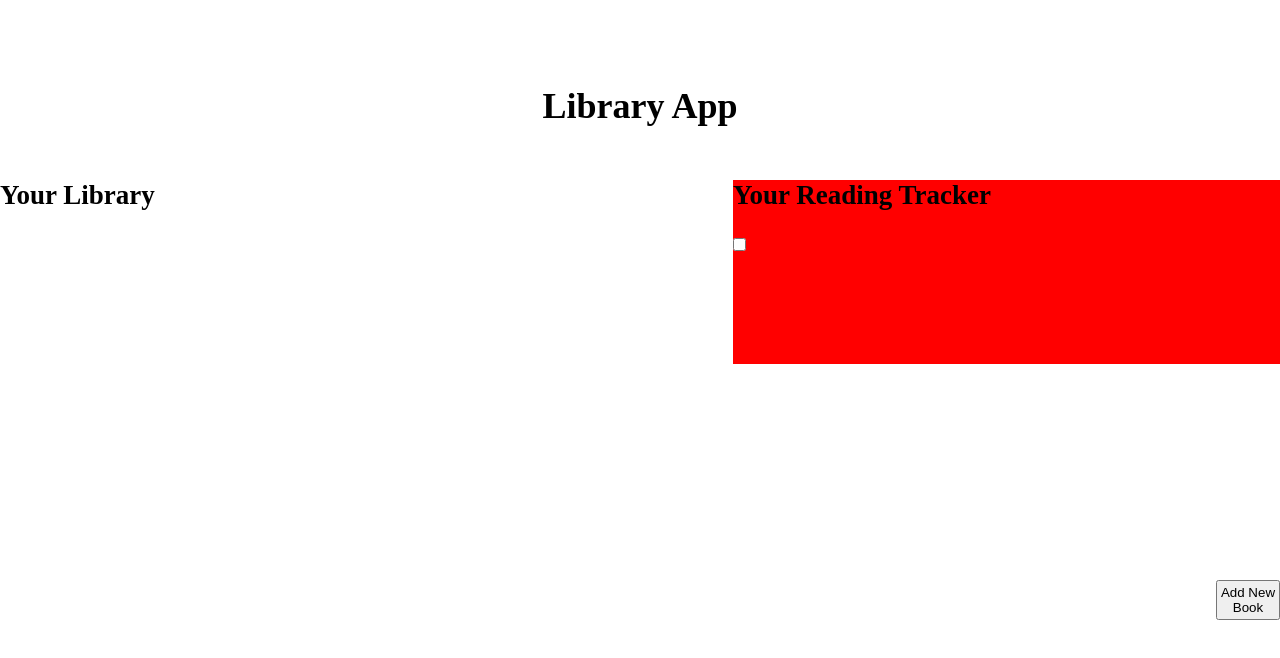
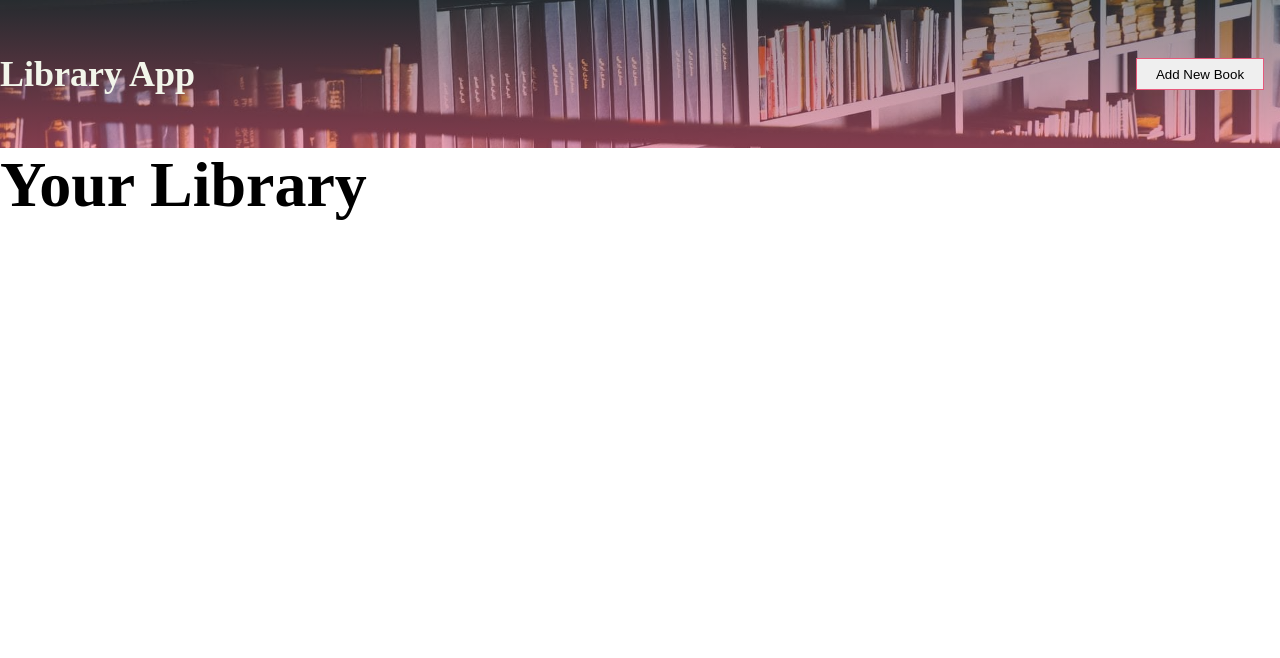
Before and after one commit to tdenis29/myOdinLibrary, a plain HTML site: page index.html in a window 1280 px wide. Drawn offline with Linux system fonts and the light colour scheme.

Commit message:
Donedealio

```diff
--- a/app.js
+++ b/app.js
@@ -15,17 +15,9 @@ class Book {
             this.pages = pages,
             this.read = read
     }
-            readBookStatus = function (){
-                console.log(this)
-                if(this.read === true){
-                    let myCheck = document.getElementById('checkMe');
-                    myCheck.checked = true;
-                } else{
-                    let myCheck = document.getElementById('checkMe');
-                    myCheck.checked = false;
-                }
+
         };
-    }
+
 
 // window.addEventListener("onload"); //loadbooks);
 //addNewBook to open modal window
@@ -46,37 +38,52 @@ form.addEventListener('submit', function addBookToLibrary(e){
             let book = new Book(bookTitle, bookAuthor, bookPages, bookRead);
             myLibrary.push(book);
             overlay.style.display = "none";
+            saveBook()
         }
         //display new book after myLibrary.push()
-        dispalyLibrary()
+        dispalyLibrary(myLibrary)
         //reset form after preventdefault()
         form.reset();
         //calls get cards for lexical reference to remove btns
-        let usetheseBtn = getCards();
+        // let usetheseBtn = getCards();
         //apply event handler to newly created buttons
-        usetheseBtn.forEach(applyEvent);
+        // usetheseBtn.forEach(applyEvent);
 
     });
 //this function gets current button elements and returns as a variable to pass to applyEvent()
-function getCards(){
-let removeBtns = document.querySelectorAll('.remove');
-Array.from(removeBtns);
-return removeBtns;
-}
-function applyEvent(){
-    let usetheseBtn = getCards();
-    //mylibSplice is a named function for !this! reference on clicked button to remove with parentNode
-    usetheseBtn.forEach(btn => {btn.addEventListener('click', function mylibSplice() {
-        let pos = btn.dataset.index;
+// function getCards(){
+// let removeBtns = document.querySelectorAll('.remove');
+// Array.from(removeBtns);
+// return removeBtns;
+// }
+// function applyEvent(){
+//     let usetheseBtn = getCards();
+//     //remove child
+//     //mylibSplice is a named function for !this! reference on clicked button to remove with parentNode
+//     usetheseBtn.forEach(btn => {btn.addEventListener('click', function mylibSplice() {
+//         let pos = btn.dataset.index;
+//         parseInt(pos);
+//         let removed = myLibrary.splice(pos, 1);
+//         console.log(myLibrary)
+//         saveBook();
+//         this.parentNode.parentNode.remove();
+
+// })})};
+document.getElementById("book-container").addEventListener('click', (button) => {
+    button.stopPropagation()
+    if(button.target.nodeName === "BUTTON"){
+        console.log(button)
+        let pos = button.target.dataset.index
         parseInt(pos);
-        myLibrary = myLibrary.slice(pos, 1)
-        this.parentNode.parentNode.remove();
-})})};
+        let removed = myLibrary.splice(pos, 1);
+        saveBook();
+        button.target.parentNode.parentNode.remove();
+}})
 //loop through myLibrary array to display each book
-function dispalyLibrary(){
+function dispalyLibrary(arr){
     const bookContainer = document.getElementById("book-container");
     let bookHTML = "";
-    myLibrary.forEach((book, index) => {
+    arr.forEach((book, index) => {
         let title = book.title;
         let author = book.author;
         let pages = book.pages;
@@ -96,7 +103,7 @@ function dispalyLibrary(){
                 bookHTML += `
                         </div>
                         <div class="book-button-con">
-                            <button class="remove">Remove</button>
+                            <button data-index="${index}" class="remove">Remove</button>
                         </div>
                     </div>
              `;
@@ -106,12 +113,20 @@ function dispalyLibrary(){
 };
 //SET books to local sotrage
 function saveBook(){
-
+   localStorage.setItem('theLibrary', JSON.stringify(myLibrary))
 }
 // GET books from local storage
 function loadBooks(){
-
+    if(localStorage !== true){
+        let savedLibrary = JSON.parse(localStorage.getItem("theLibrary") || "[]");
+        dispalyLibrary(savedLibrary);
+        // let usetheseBtn = getCards();
+        // usetheseBtn.forEach(applyEvent);
+    }else{
+        return
+    }
 }
+loadBooks();
 //Modal Close
 modalClose.addEventListener('click', () => {
     overlay.style.display = "none"
--- a/css/styles.css
+++ b/css/styles.css
@@ -8,40 +8,50 @@ html{
     height: 100%;
 }
 body{
-    padding: 2rem 0;
+
     font-size: 1.125rem;
     position: relative;
     height: 100%;
 }
 header{
     height: 9.25rem;
+    background: #2C363F;
     display: flex;
     align-items: center;
-    justify-content: center;
+    justify-content: space-between;
+    color: #F2F5EA;
+    background-image:
+    linear-gradient(to bottom, rgba(44, 54, 63, .5), rgba(231, 90, 124, .5)),
+    url('../landing.jpeg');
+    -webkit-background-size: cover;
+    -moz-background-size: cover;
+    -o-background-size: cover;
+    background-size: cover;
+    background-position: center;
+
 }
-main{
-    display: grid;
-    grid-template-columns: 4;
-    height: 50%;
+.addNewBook{
+    display: block;
+    height: auto;
+    width: 10%;
+    height: 2rem;
+    margin: 1rem;
+    border: rgba(231, 90, 124, 1) solid 1px;
 }
+
 .book-section{
     width: 100%;
-    height: 100%;
+
 }
-.book-section > div > h2{
-    margin-bottom: 1.5rem;
-}
-.reading-tracker-section{
-    width: 100%;
-    height: 50%;
-    background-color: red;
-}
-.reading-tracker-section > h2{
-    margin-bottom: 1.5rem;
+h2{
+    margin: 0 auto;
+    font-size: 4rem;;
 }
 
 .book-container{
     display: grid;
+    max-width: 100%;
+    margin: 0 auto;
     grid-template-columns: repeat(auto-fit, minmax(100px, 300px));
     grid-gap: 1.25rem;
 }
@@ -51,6 +61,7 @@ main{
     flex-direction: column;
     justify-content: center;
     align-items: center;
+    box-shadow: 4px 8px #2C363F;
 }
 .book-card > h3{
     margin-bottom: 4rem;
@@ -154,25 +165,16 @@ main{
                     width: 4rem;
                     height: 2.5rem;
                 }
-                .addNewBook{
-                    position: absolute;
-                    bottom: 5;
-                    right: 0;
-                    margin: 2rem 0;
-                    width: 4rem;
-                    height: 2.5rem;
-                }
+
 
 @media (min-width: 768px){
-.book-section{
-    display: grid;
-    grid-column-start: 1;
-    grid-column-end: 3;
-}
-.reading-tracker-section{
-    grid-column-start: 3;
-    grid-column-end: 4;
-}
+    .book-container{
+        display: grid;
+        max-width: 100%;
+        grid-template-columns: repeat(auto-fit, minmax(100px, 300px));
+        grid-gap: 1.25rem;
+    }
+
 }
 
 .modal{
--- a/index.html
+++ b/index.html
@@ -9,6 +9,7 @@
     <body id="home">
             <header>
 	            <h1>Library App</h1>
+                <button class="addNewBook" id="addNewBook">Add New Book</button>
             </header>
             <div class="overlay hidden" id="overlay">
                 <div class="modal">
@@ -47,21 +48,15 @@
                 <div class="book-container" id="book-container">
 
 
-                    </div>
                 </div>
+
             </section>
-            <section class="reading-tracker-section">
-                <h2>Your Reading Tracker</h2>
-                <div>
-                    <input type="checkbox" id="testy">
 
-                </div>
-            </section>
 
 
          </main>
          <footer>
-            <button class="addNewBook" id="addNewBook">Add New Book</button>
+
          </footer>
 
          <script src="app.js"></script>
```
Also changed, not shown: landing.jpeg (added).
